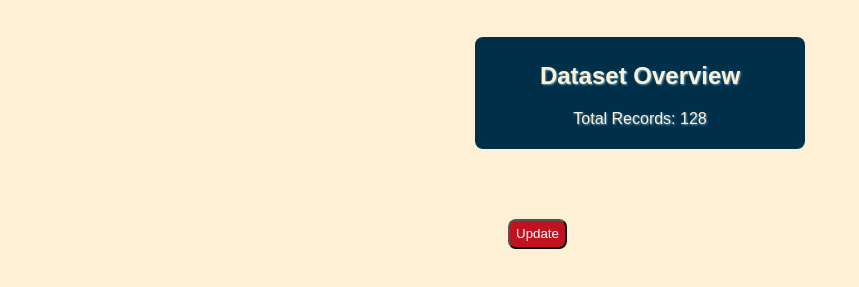
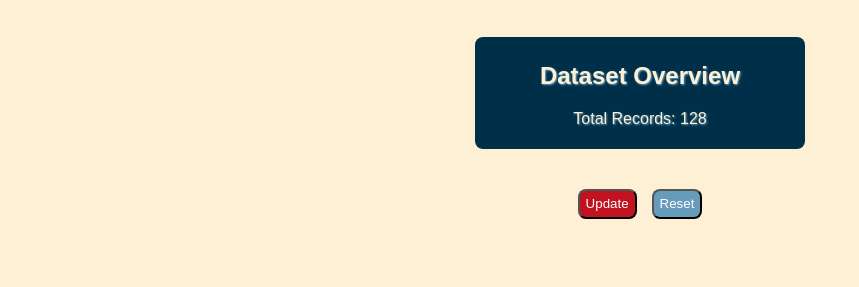
Before and after one commit to katrinadefeo/data-dashboard, a plain HTML site: page index.html in a window 1280 px wide. Shown: the part 101-388 px from the top of the page, without its empty margins (0-859 px from the left). Drawn offline with Linux system fonts and the light colour scheme.

Commit message:
Move buttons outside container and center with flexbox
created a reset button and moved all buttons to the center.

Also add styling to CSS

Reset Button resets value to 128 in JS file

```diff
--- a/index.html
+++ b/index.html
@@ -12,15 +12,20 @@
         <h1>Simple Data Dashboard</h1>
         <p>Learning project</p>
 
+        <!--Data Card Container-->
         <div id="data-container">
             <h2>Dataset Overview</h2>
             <p>Total Records: 0</p>
         </div>
 
-        <button id="update-btn">Update</button>
 
-
-
+        <!--Buttons Container-->
+        <div class="button-container">
+            <!--Reset Button-->
+            <button id="update-btn">Update</button>
+            <!--Update Button-->
+            <button id="reset-btn">Reset</button>
+        </div>
     <script src="script.js"></script>
     </body>
 
--- a/script.js
+++ b/script.js
@@ -3,6 +3,7 @@ let dataCount = 128;
 const container = document.getElementById("data-container");
 const paragraph = container.querySelector("p");
 const button = document.getElementById("update-btn");
+const resetButton = document.getElementById("reset-btn");
 
 console.log("button found?", button);
 console.log("paragraph found?", paragraph);
@@ -13,3 +14,9 @@ button.addEventListener("click", function () {
   dataCount++;
   paragraph.textContent = `Total Records: ${dataCount}`;
 });
+
+resetButton.addEventListener("click", function () {
+  dataCount = 128;
+  paragraph.textContent = `Total Records: ${dataCount}`;
+
+});
--- a/style.css
+++ b/style.css
@@ -4,9 +4,10 @@ body {
 }
 
 #data-container {
+    margin: 20px 10px 0 10px;
     width: 320px;
     height: auto;
-    padding: 5px 5px 5px 5px;
+    padding: 5px;
     background-color: #003049;
     text-align: center;
     color: #fdf0d5;
@@ -16,11 +17,29 @@ body {
     font-family: Arial, Helvetica, sans-serif;
 }
 
+.button-container {
+    display: flex;
+    justify-content: center;  /* centers buttons horizontally */
+    gap: 15px;
+    margin-top: 20px;
+    border-radius: 8px;
+    height: 30px;
+    display: flex;
+    justify-content: center;
+    gap: 15px;
+    margin-top: 20px;
+}
+
 #update-btn {
     background-color: #c1121f;
     color: white;
     border-radius: 8px;
     height: 30px;
-    margin: 30px 500px 30px 500px;
+}
 
+#reset-btn {
+    background-color: #669bbc;
+    color: white;
+    border-radius: 8px;
+    height: 30px;
 }
```
